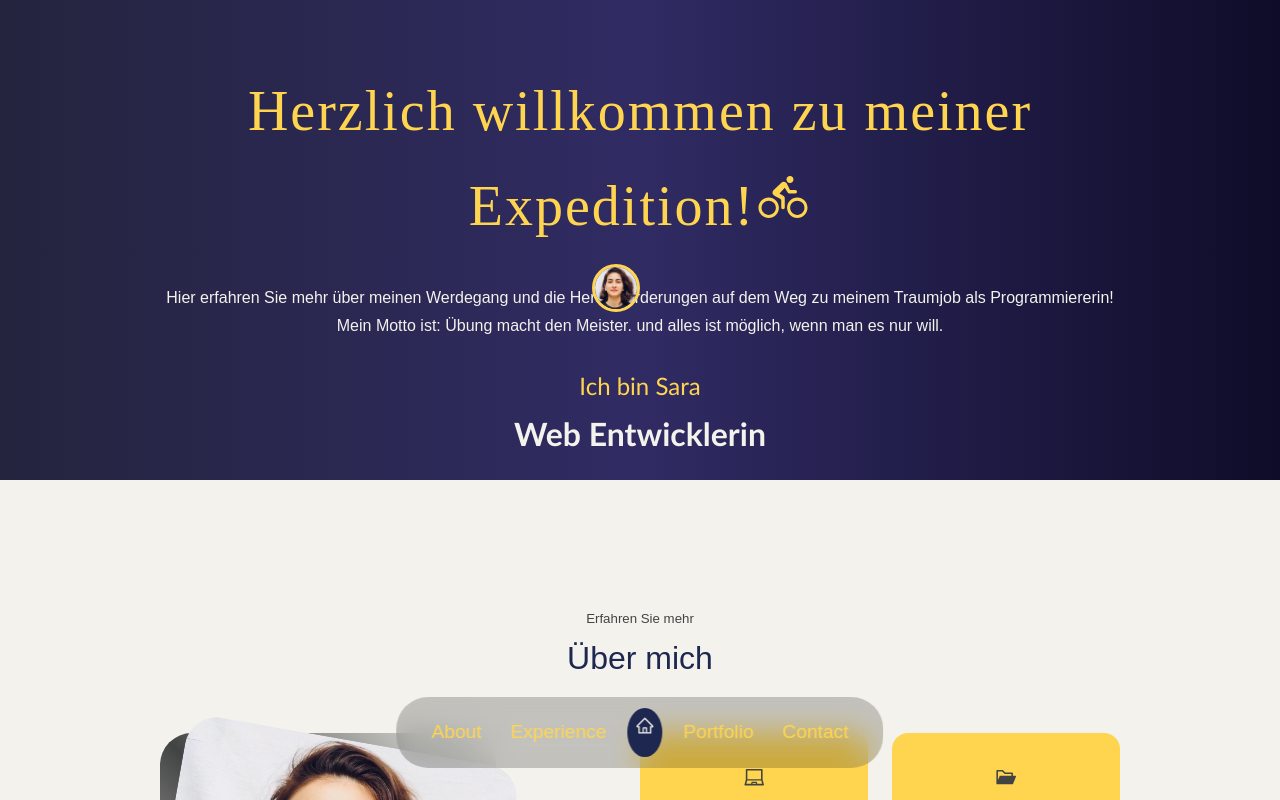
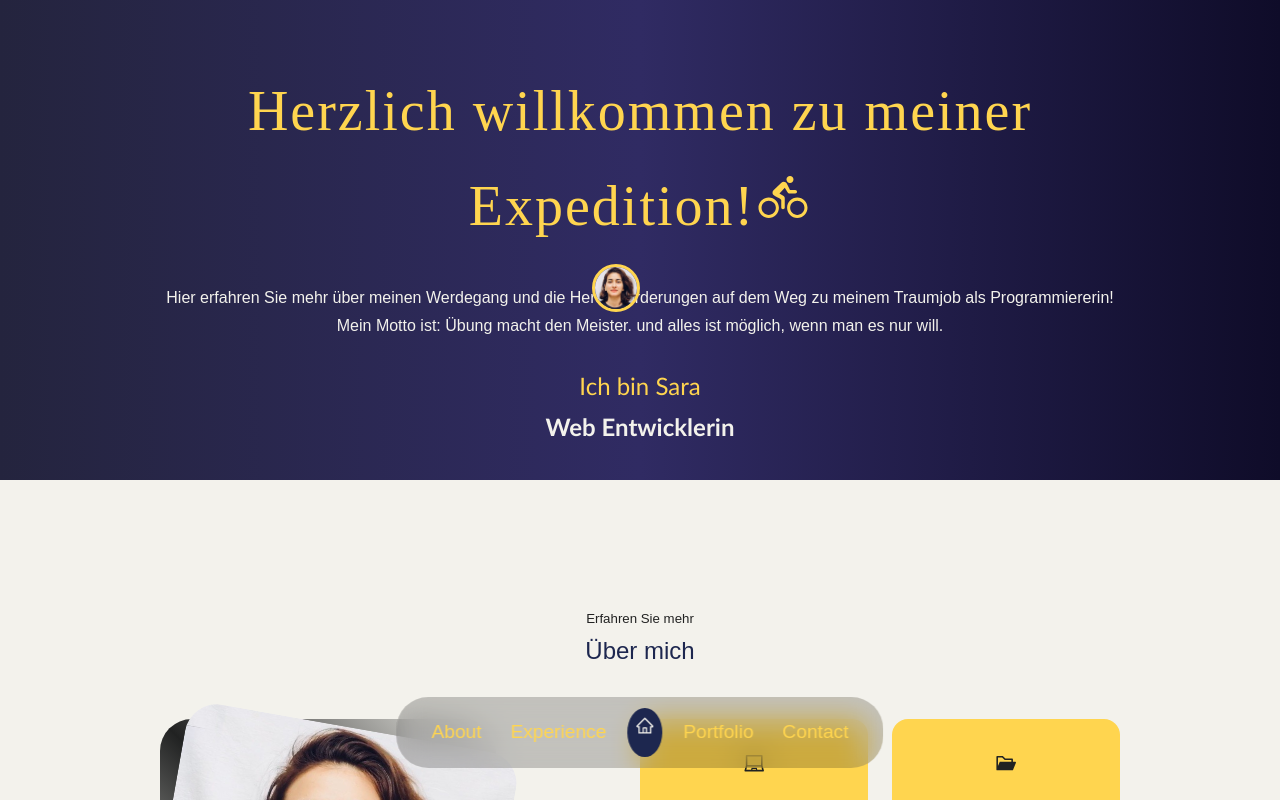
Before and after one commit to Sarah-Rz/mein-traumjob, a React (Create React App) app: page / in a window 1280 px wide. Shown: the top 800 px of the page. Built offline with nearby package versions, Linux system fonts and the light colour scheme; a web font is replaced by a local one.

Commit message:
header & experience changed

```diff
--- a/src/index.css
+++ b/src/index.css
@@ -15,8 +15,8 @@
     --color-bg: #ffd54f ;
     --color-primary: #1d274f;
     --color-primary-variant: rgb(49, 49, 75);
-    --color-dark: rgb(66, 68, 68);
-    --color-light: #00838f;
+    --color-dark: rgb(33, 34, 34);
+    --color-light: #07585f;
     --transition: all 400ms ease;
 
     --conatainer-width-lg: 75%;
@@ -50,7 +50,7 @@ h1 {
     font-size: 2.5rem;
 }
 h2 {
-    font-size: 2rem;
+    font-size: 1.5rem;
 }
 h3 {
     font-size: 1.5rem;
```
